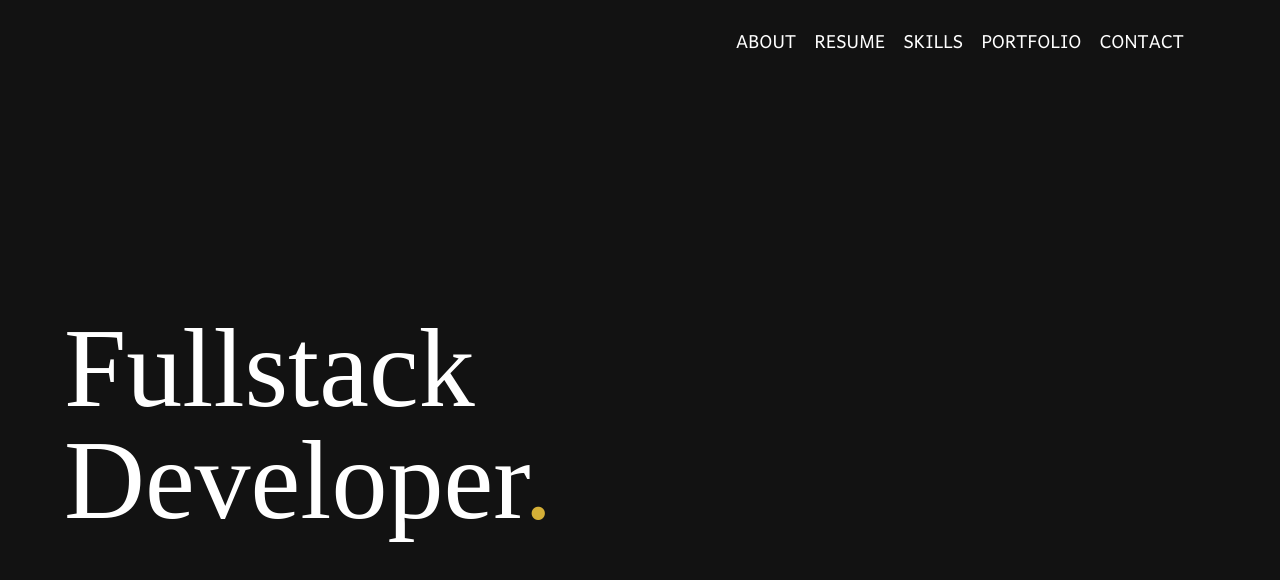
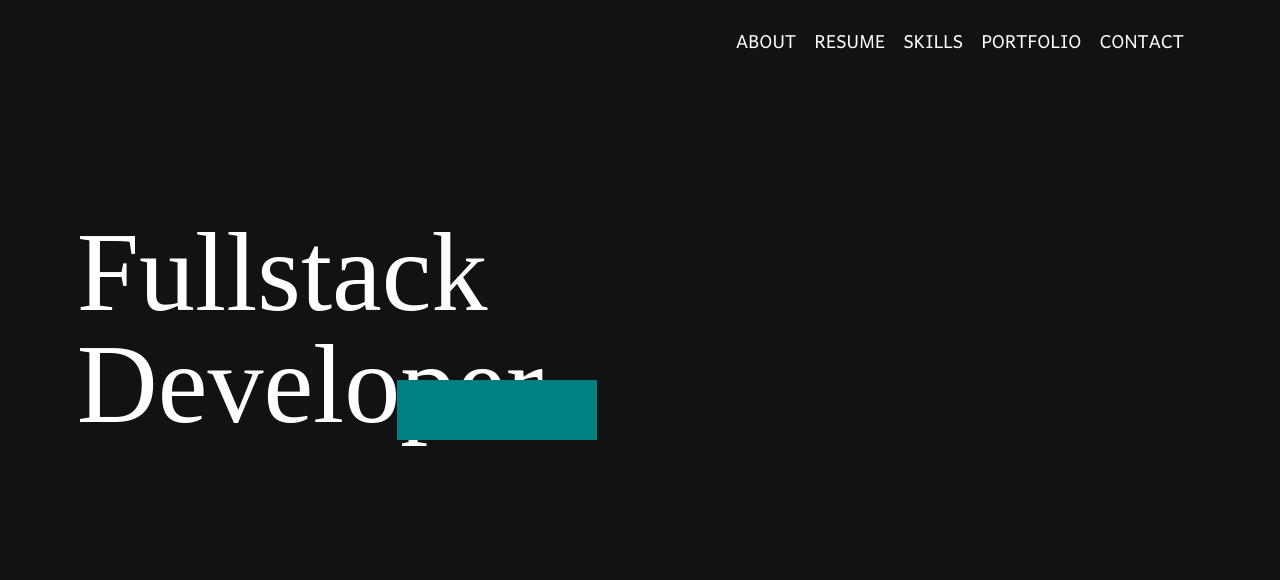
Before and after one commit to ausomely/personal-website, a React (Create React App) app: page / in a window 1280 px wide. Shown: the top 580 px of the page. Built offline with nearby package versions, Linux system fonts and the light colour scheme; a web font is replaced by a local one.

Commit message:
more css

```diff
--- a/public/index.html
+++ b/public/index.html
@@ -2,15 +2,13 @@
 <html lang="en">
   <head>
     <meta charset="utf-8" />
-    <link rel="icon" href="%PUBLIC_URL%/favicon.ico" />
+    <link rel="icon" href="%PUBLIC_URL%/favicon.png" />
     <meta name="viewport" content="width=device-width, initial-scale=1" />
     <meta name="theme-color" content="#000000" />
     <meta
       name="description"
       content="Personal portfolio website created by Jackie Au"
     />
-    <link rel="apple-touch-icon" href="%PUBLIC_URL%/logo192.png" />
-
     <link rel="manifest" href="%PUBLIC_URL%/manifest.json" />
 
     <title>Jackie Au</title>
--- a/src/App.css
+++ b/src/App.css
@@ -191,14 +191,18 @@
 }
 
 .home-container {
-  margin: 20% 0 0 5%;
-  width: 60vw;
+  width: 45vw;
+  top: 20%;
+  left: 6%;
   position: relative;
   display: flex;
+  align-items: flex-end;
   flex-direction: row;
 }
 
 .home-title {
+  width: 25vw;
+
   font-family: 'Source Serif Pro';
   font-size: 7em;
   font-weight: 500;
@@ -225,3 +229,9 @@ span {
     transform: translateX(0);
   }
 }
+
+.box {
+  width: 200px;
+  height: 60px;
+  background-color: teal;
+}
--- a/src/components/home.js
+++ b/src/components/home.js
@@ -5,7 +5,7 @@ export default function Home() {
         <div className='home-container-wrapper'>
             <div className='home-container'>
                 <h1 className='home-title user-select-none'>Fullstack Developer<span>.</span></h1>
-
+                <div className='box'></div>
             </div>
         </div>
     );
```
